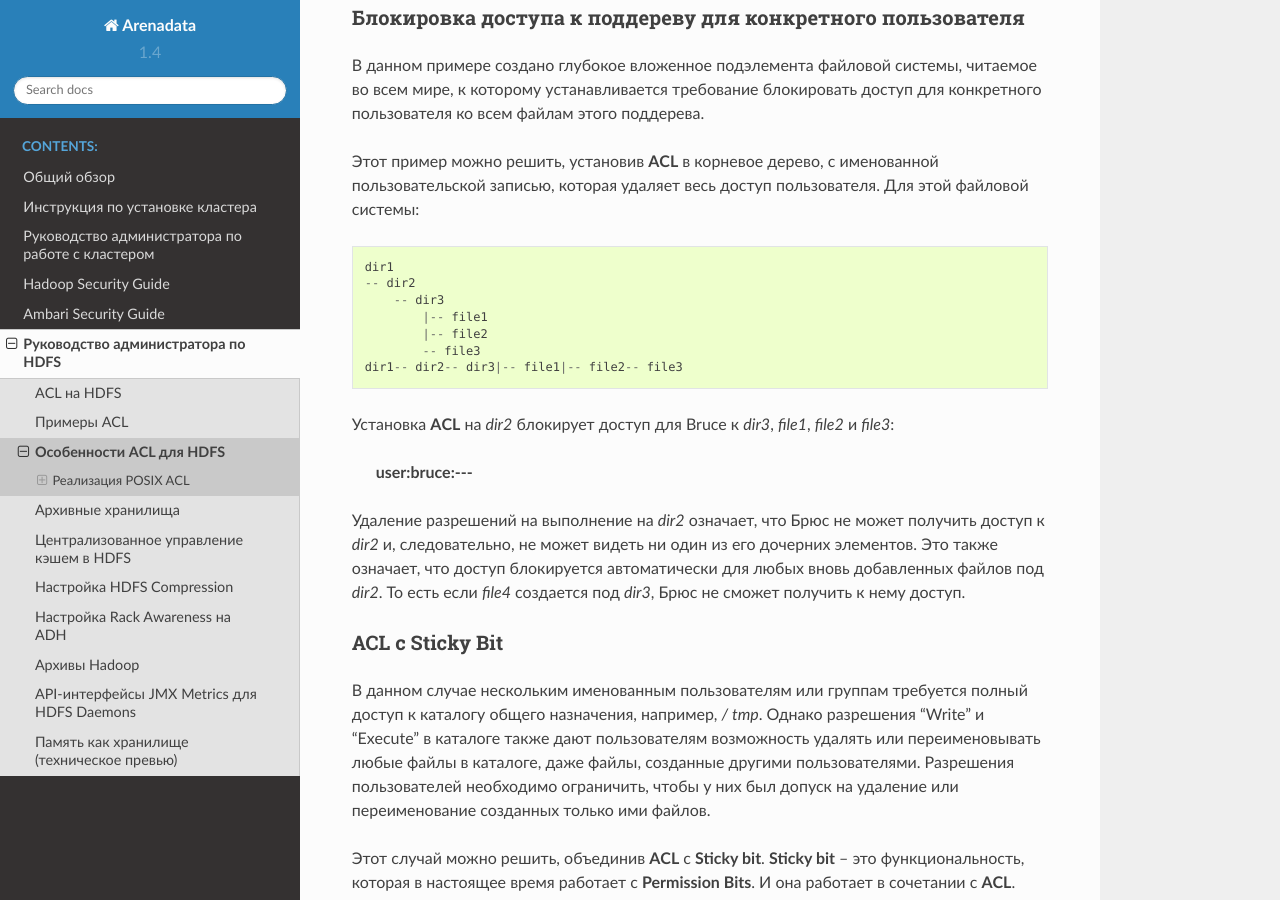
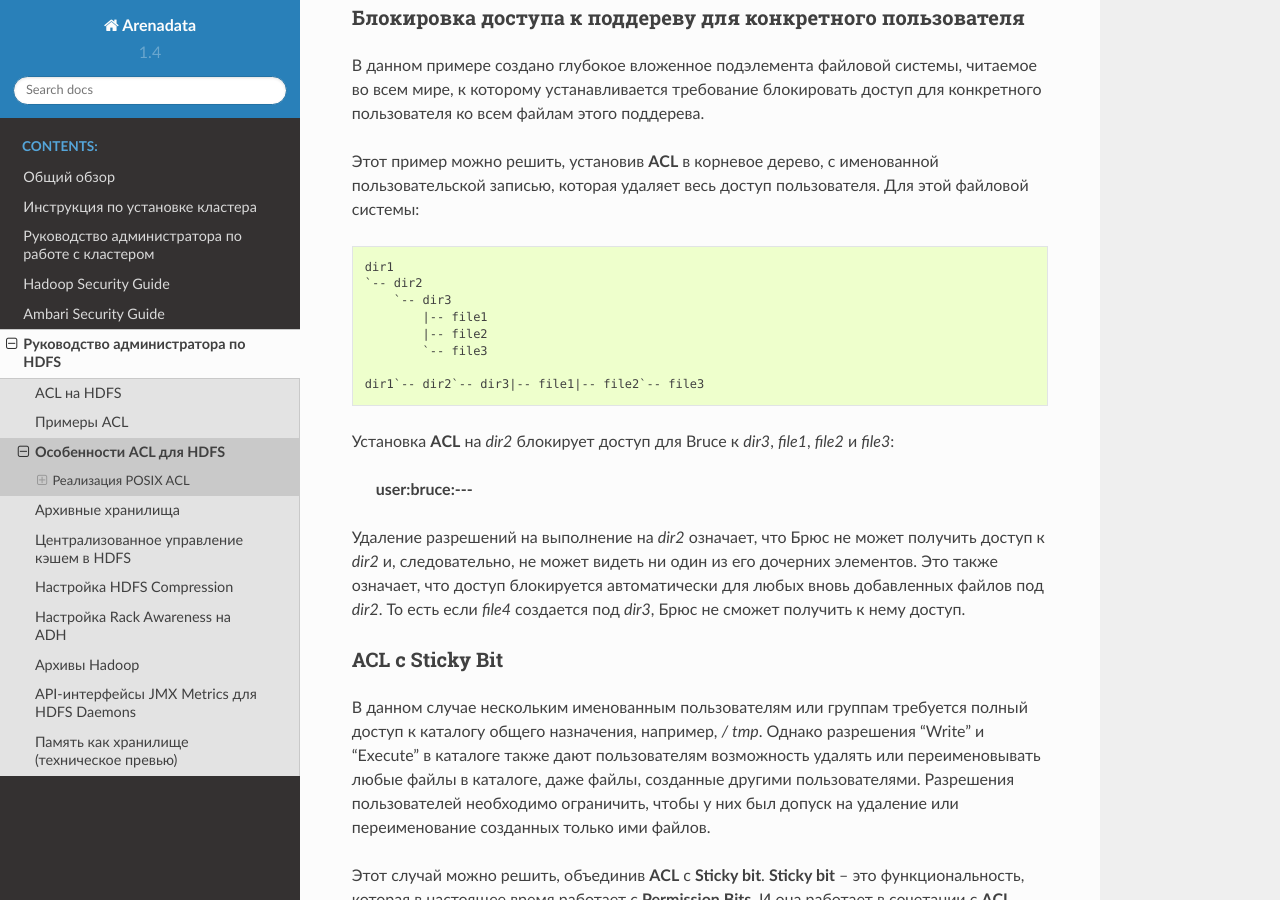
Before and after one commit to arenadata/docs_adps, a Sphinx documentation site: the page built from source/HDFSadmin/features.rst, in a window 1280 px wide and 900 px high, scrolled down 4500 px. Built offline with Sphinx 7.4.7 and the Read the Docs theme 2.0.0, drawn with Linux system fonts in a browser that asks for light colours; some of the changed text lies outside the part shown.

Commit message:
Update features.rst

```diff
--- a/source/HDFSadmin/features.rst
+++ b/source/HDFSadmin/features.rst
@@ -123,12 +123,12 @@ Hive Partitioned Tables
 ::
 
  user
- -- hive
-     -- warehouse
-         -- sales
+ `-- hive
+     `-- warehouse
+         `-- sales
              |-- country=CN
              |-- country=GB
-             -- country=US
+             `-- country=US
 
 Группа *salesadmin* – это группа для всех этих файлов. Члены группы имеют доступ на чтение и запись ко всем файлам. Отдельные группы, зависящие от конкретной страны, могут запускать запросы на использование, которые только считывают данные для конкретной страны, например, *sales_CN*, *sales_GB* и *sales_US*. У этих групп нет доступа на запись.
 
@@ -195,12 +195,13 @@ ACL по умолчанию
 ::
 
  dir1
- -- dir2
-     -- dir3
+ `-- dir2
+     `-- dir3
          |-- file1
          |-- file2
-         -- file3
- dir1-- dir2-- dir3|-- file1|-- file2-- file3
+         `-- file3
+
+ dir1`-- dir2`-- dir3|-- file1|-- file2`-- file3
 
 Установка **ACL** на *dir2* блокирует доступ для Bruce к *dir3*, *file1*, *file2* и *file3*:
 
```
